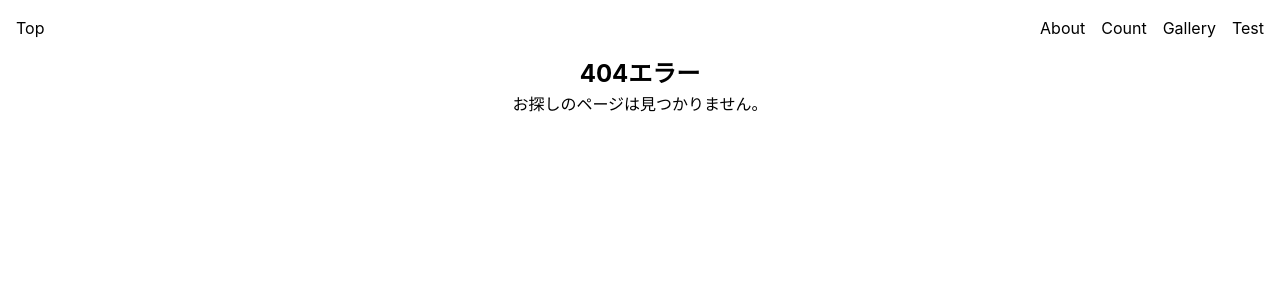
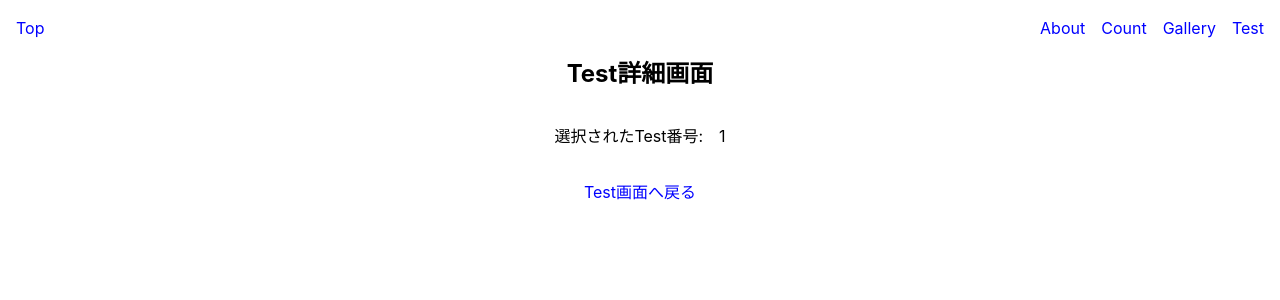
Before and after one commit to Takuma-Inoue-1228/TakumaInoue-ProfileSite, a React (Create React App) app: page /test/1 in a window 1280 px wide. Shown: the top 300 px of the page. Built offline with nearby package versions, Linux system fonts and the light colour scheme.

Commit message:
test詳細画面の追加とカウントアップのバグを回収した。

```diff
--- a/src/App.jsx
+++ b/src/App.jsx
@@ -5,6 +5,7 @@ import { About } from "./components/About";
 import { Count } from "./components/CountPage";
 import { Gallery } from "./components/Gallery";
 import { Test } from "./components/Test";
+import { TestDetailPage } from "./components/TestDetailPage";
 import { NotFound } from "./components/404";
 
 export const App = () => {
@@ -18,6 +19,7 @@ export const App = () => {
           <Route path={"/count"} element={<Count />} />
           <Route path={"/gallery"} element={<Gallery />} />
           <Route path={"/test"} element={<Test />} />
+          <Route path={"/test/:id"} element={<TestDetailPage />} />
           <Route path={"/*"} element={<NotFound />} />
         </Routes>
       </BrowserRouter>
--- a/src/components/Test.jsx
+++ b/src/components/Test.jsx
@@ -1,4 +1,4 @@
-import { Route, Link } from "react-router-dom";
+import { Link } from "react-router-dom";
 
 const USER_DATE = [
   { id: 1, name: "takuma", age: 30, gender: "男" },
@@ -9,40 +9,40 @@ const USER_DATE = [
 ];
 
 export const Test = () => {
-  const updateUserDate = USER_DATE.map((user, index) => {
-    //   console.log("index:", index);
-    if (user.name === "takuma") {
-      return { ...user, workspace: "Tokyo" };
-    }
-    return { ...user, workspace: "Saitama" };
-  });
-  // console.log(updateUserDate);
-  // console.log(...updateUserDate);
+  //   const updateUserDate = USER_DATE.map((user, index) => {
+  //     console.log("index:", index);
+  //     if (user.name === "takuma") {
+  //       return { ...user, workspace: "Tokyo" };
+  //     }
+  //     return { ...user, workspace: "Saitama" };
+  //   });
+  //   console.log(updateUserDate);
+  //   console.log(...updateUserDate);
 
-  const filterUserDate = USER_DATE.map((user) => {
-    if (user.gender === "女") {
-      return user;
-    }
-  });
-  // console.log(filterUserDate);
-  // console.log(...filterUserDate);
+  //   const filterUserDate = USER_DATE.map((user) => {
+  //     if (user.gender === "女") {
+  //       return user;
+  //     }
+  //   });
+  //   console.log(filterUserDate);
+  //   console.log(...filterUserDate);
 
-  const findMyUserDate = USER_DATE.find((user) => {
-    if (user.name === "saki") {
-      return user;
-    }
-  });
-    // console.log("find関数", findMyUserDate);
+  //   const findMyUserDate = USER_DATE.find((user) => {
+  //     if (user.name === "saki") {
+  //       return user;
+  //     }
+  //   });
+  //   console.log("find関数", findMyUserDate);
 
-  const isOldAge = USER_DATE.some((user) => {
-    return user.age > 100;
-  });
-    // console.log("some関数", isOldAge);
+  //   const isOldAge = USER_DATE.some((user) => {
+  //     return user.age > 100;
+  //   });
+  //   console.log("some関数", isOldAge);
 
-  const isAdult = USER_DATE.every((user) => {
-    return user.age > 20;
-  });
-  console.log("every関数", isAdult);
+  //   const isAdult = USER_DATE.every((user) => {
+  //     return user.age > 20;
+  //   });
+  //   console.log("every関数", isAdult);
 
   return (
     <>
@@ -53,7 +53,7 @@ export const Test = () => {
         {[...Array(5)].map((d, i) => {
           return (
             <li key={i}>
-              <Link to={`/about/${i + 1}`}>{`about${i + 1}`}</Link>
+              <Link to={`/test/${i + 1}`}>{`test${i + 1}`}</Link>
             </li>
           );
         })}
--- /dev/null
+++ b/src/components/TestDetailPage.jsx
@@ -0,0 +1,17 @@
+import { Link, useParams } from "react-router-dom";
+
+export const TestDetailPage = () => {
+  const params = useParams();
+
+  return (
+    <div className="text-center">
+      <h2>Test詳細画面</h2>
+      <p className="mt-8">
+        選択されたTest番号:<span className="pl-4">{params.id}</span>
+      </p>
+      <p className="mt-8">
+        <Link to={"/Test"}>Test画面へ戻る</Link>
+      </p>
+    </div>
+  );
+};
--- a/src/hooks/Counter.jsx
+++ b/src/hooks/Counter.jsx
@@ -6,6 +6,7 @@ export const useCounter = () => {
 
   const increment = () => {
     setCount(count + 1);
+    setAlert(false);
   };
 
   const decrement = () => {
--- a/src/index.css
+++ b/src/index.css
@@ -20,3 +20,7 @@ h2 {
   font-size: x-large;
   font-weight: bold;
 }
+
+a{
+    color: blue;
+}
```
